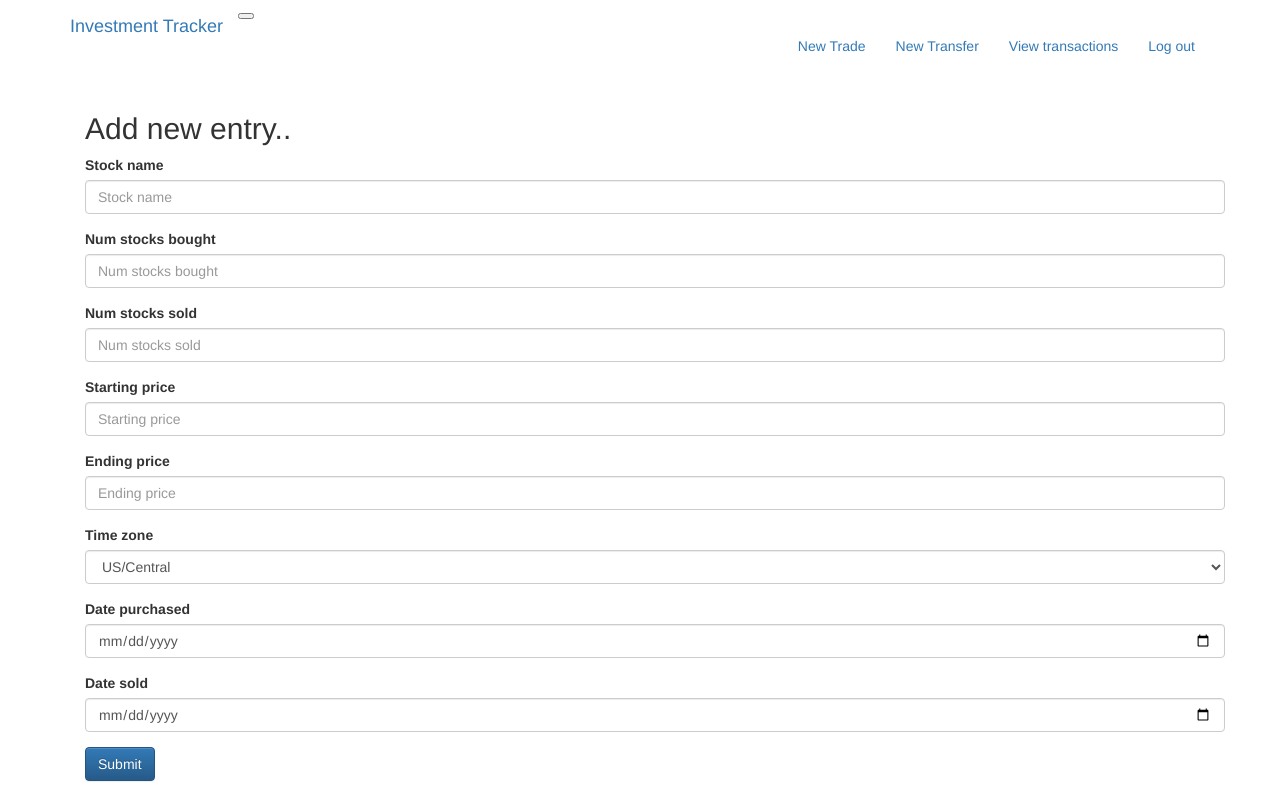
After one commit to balboa9623/Stock-Tracker, a Django app: a page that uses stock_investment/templates/base.html in a window 1280 px wide. The commit adds this page. Run offline with Django 3.2, Linux system fonts and the light colour scheme; a user stored in the database is signed in; some libraries are stand-ins or nearby versions; some web fonts are replaced.

Commit message:
Altered TradeDetails/models to automatically calculate profit based on number of stocks sold. Got the calendar for date purchased and sold to work.

```diff
--- /dev/null
+++ b/stock_investment/TradeDetails/forms.py
@@ -0,0 +1,28 @@
+from django import forms
+from bootstrap_datepicker_plus import DatePickerInput
+from . import models
+
+
+class DateInput(forms.DateInput):
+    input_type = 'date'
+
+
+class TradeDetailsForm(forms.ModelForm):
+    class Meta:
+        model = models.StockDetail
+        fields = ['stock_name', 'num_stocks_bought', 'num_stocks_sold', 'starting_price', 'ending_price',
+                  'time_zone', 'date_purchased', 'date_sold']
+        widgets = {
+            'date_purchased': DateInput(),
+            'date_sold': DateInput(),
+        }
+        # widgets = {
+        #     'date_purchased': DatePickerInput(options={
+        #         'format': 'MM/DD/YYYY',
+        #         'showTodayButton': True,
+        #     }),
+        #     'date_sold': DatePickerInput(options={
+        #         'format': 'MM/DD/YYYY',
+        #         'showTodayButton': True,
+        #     })
+        # }
--- a/stock_investment/TradeDetails/models.py
+++ b/stock_investment/TradeDetails/models.py
@@ -1,8 +1,13 @@
 from django.db import models
+from django.urls import reverse
+
 from accounts.models import Users
 from django.db.models.functions import Cast
 import pytz
 from djmoney.models.fields import MoneyField
+
+from django.contrib.auth import get_user_model
+User = get_user_model()  # gets objects off of the current user section
 
 # Create your models here.
 
@@ -25,15 +30,15 @@ def extract_zone():
 
 
 class StockDetail(models.Model):
-    user = models.ForeignKey(Users, on_delete=models.CASCADE)
+    user = models.ForeignKey(User, related_name="stock_user", on_delete=models.CASCADE)
 
     stock_name = models.CharField(max_length=100, blank=False)
     num_stocks_bought = models.DecimalField(max_digits=100, decimal_places=4, blank=False)
     num_stocks_sold = models.DecimalField(max_digits=100, decimal_places=5, blank=False)
 
-    starting_price = MoneyField(max_digits=20, decimal_places=5, default_currency="USD", blank=False)
-    ending_price = MoneyField(max_digits=25, decimal_places=5, default_currency="USD", blank=False)
-    net_profit = MoneyField(max_digits=100, decimal_places=5, default_currency="USD")
+    starting_price = MoneyField(max_digits=20, decimal_places=3, default_currency="USD", blank=False)
+    ending_price = MoneyField(max_digits=25, decimal_places=3, default_currency="USD", blank=False)
+    net_profit = MoneyField(max_digits=100, decimal_places=3, default_currency="USD", editable=False)
 
     TIMEZONES = extract_zone()
     time_zone = models.CharField(max_length=15, choices=TIMEZONES, default='US/Central')
@@ -42,14 +47,20 @@ class StockDetail(models.Model):
     date_sold = models.DateField(auto_now=False, blank=False)
 
     def __str__(self):
-        return f"{self.stock_name} - {self.user.username}"
+        return f"{self.user.username}  |  {self.stock_name}  |  {self.date_sold}"
 
     def save(self, *args, **kwargs):
         # save profit by subtracting ending_price - starting_price
+        sold = self.num_stocks_sold
+        self.net_profit = (self.ending_price - self.starting_price) * sold
+        print(self.net_profit)
         super(StockDetail, self).save(*args, **kwargs)
-        profit_amt = StockDetail
-        profit_amt.net_profit = (self.ending_price - self.starting_price) * Cast(self.num_stocks_sold)
-        profit_amt.save()
+
+    def get_absolute_url(self):
+        return reverse('TradeDetail:single', kwargs={
+            'username': self.user.username,
+            'pk': self.pk})
 
     class Meta:
         ordering = ["date_purchased"]
+        unique_together = (('stock_name', 'date_purchased'), ('stock_name', 'date_sold'))
--- /dev/null
+++ b/stock_investment/TradeDetails/templates/TradeDetails/trade_base.html
@@ -0,0 +1,12 @@
+{% extends 'base.html' %}
+{% block content %}
+
+    <div class="details-page">
+        <div class="container">
+            {% block pre-trade-details %}{% endblock %}
+            {% block trade-details-content %}{% endblock %}
+            {% block post-trade-details %}{% endblock %}
+        </div>
+    </div>
+
+{% endblock %}
--- /dev/null
+++ b/stock_investment/TradeDetails/templates/TradeDetails/trade_create.html
@@ -0,0 +1,13 @@
+{% extends 'TradeDetails/trade_base.html' %}
+{% load bootstrap3 %}
+{% bootstrap_css %}
+{% bootstrap_javascript jquery='full' %}
+
+{% block trade-details-content %}
+    <h2>Add new entry..</h2>
+    <form action="{% url 'TradeDetail:new' %}" method="post">
+        {% csrf_token %}
+        {% bootstrap_form form %}
+        <input type="submit" value="Submit" class="btn btn-primary btn-large">
+    </form>
+{% endblock %}
--- /dev/null
+++ b/stock_investment/TradeDetails/urls.py
@@ -0,0 +1,9 @@
+from django.urls import path, include
+from . import views
+
+app_name = 'TradeDetail'
+
+urlpatterns = [
+    path('new/', views.AddTradeDetails.as_view(), name='new'),
+    path('trade/(?P<username>[-\W]+)/(?P<pk>\d+)/', views.SingleTradeDetails.as_view(), name='single'),
+]
--- a/stock_investment/TradeDetails/views.py
+++ b/stock_investment/TradeDetails/views.py
@@ -1,3 +1,31 @@
 from django.shortcuts import render
+from django.urls import reverse_lazy
+from django.views import generic
+from django.http import Http404
+from django.contrib.auth.mixins import LoginRequiredMixin
+from .forms import TradeDetailsForm
+from django.contrib import messages
+from django.contrib.auth import get_user_model
+
+User = get_user_model()
+
+from . import models
+
 
 # Create your views here.
+class AddTradeDetails(LoginRequiredMixin, generic.CreateView):
+    # fields = ('stock_name', 'num_stocks_bought', 'num_stocks_sold', 'starting_price', 'ending_price',
+    #              'time_zone', 'date_purchased', 'date_sold')
+    model = models.StockDetail
+    template_name = 'TradeDetails/trade_create.html'
+    form_class = TradeDetailsForm
+
+    def form_valid(self, form):
+        self.object = form.save(commit=False)
+        self.object.user = self.request.user
+        self.object.save()
+        return super().form_valid(form)
+
+
+class SingleTradeDetails(LoginRequiredMixin, generic.DetailView):
+    pass
--- a/stock_investment/stock_investment/settings.py
+++ b/stock_investment/stock_investment/settings.py
@@ -44,6 +44,7 @@ INSTALLED_APPS = [
     'TradeDetails',
     'djmoney',
     'bootstrap3',
+    'bootstrap_datepicker_plus',
 ]
 
 MIDDLEWARE = [
--- a/stock_investment/stock_investment/urls.py
+++ b/stock_investment/stock_investment/urls.py
@@ -28,5 +28,7 @@ urlpatterns = [
 
     path('transfers/', include('transfers.urls', namespace='transfers')),
 
+    path('trade', include('TradeDetails.urls', namespace='trade')),
+
     path('admin/', admin.site.urls),
 ]
--- a/stock_investment/templates/base.html
+++ b/stock_investment/templates/base.html
@@ -1,9 +1,13 @@
 <!DOCTYPE html>
 {% load static %}
+{% load bootstrap3 %}
 <html lang="en">
 <head>
     <meta charset="UTF-8">
     <title>Investments Tracker</title>
+
+    {% bootstrap_css %}
+
     <!-- Latest compiled and minified CSS -->
     <link rel="stylesheet" href="https://maxcdn.bootstrapcdn.com/bootstrap/3.3.7/css/bootstrap.min.css" integrity="sha384-BVYiiSIFeK1dGmJRAkycuHAHRg32OmUcww7on3RYdg4Va+PmSTsz/K68vbdEjh4u" crossorigin="anonymous">
     <!-- Optional theme -->
@@ -44,6 +48,7 @@
             <div class="collapse navbar-collapse" id="navbarToggler">
                 <ul class="nav navbar-nav navbar-right mr-auto mt-2 mt-lg-0">
                     {% if user.is_authenticated %}
+                        <li class="nav-item"><a href="{% url 'trade:new' %}">New Trade</a></li>
                         <li class="nav-item"><a href="{% url 'transfers:new_transfer' %}">New Transfer</a></li>
                         <li class="nav-item"><a href="{% url 'transfers:user_all' username=user.username %}">View transactions</a></li>
                         <li class="nav-item"><a href="{% url 'accounts:logout' %}">Log out</a></li>
@@ -61,5 +66,7 @@
         {% endblock %}
     </div>
 
+    {% bootstrap_javascript jquery='full' %}
+
 </body>
 </html>
--- a/stock_investment/transfers/models.py
+++ b/stock_investment/transfers/models.py
@@ -4,10 +4,10 @@ import datetime
 
 # returns the user model that's currently active in this project.
 from django.contrib.auth import get_user_model
+User = get_user_model()  # gets objects off of the current user section
+
 from django.urls import reverse
 from djmoney.models.fields import MoneyField
-
-User = get_user_model()  # gets objects off of the current user section
 
 # Using custom template tag.
 from django import template
```
Also changed, not shown: stock_investment/TradeDetails/migrations/0002_auto_20200805_1449.py (added), stock_investment/TradeDetails/migrations/0003_auto_20200805_1537.py (added), stock_investment/TradeDetails/migrations/0004_auto_20200805_1538.py (added), stock_investment/TradeDetails/migrations/0005_auto_20200805_1559.py (added), stock_investment/TradeDetails/migrations/0006_auto_20200805_1601.py (added), stock_investment/db.sqlite3.
